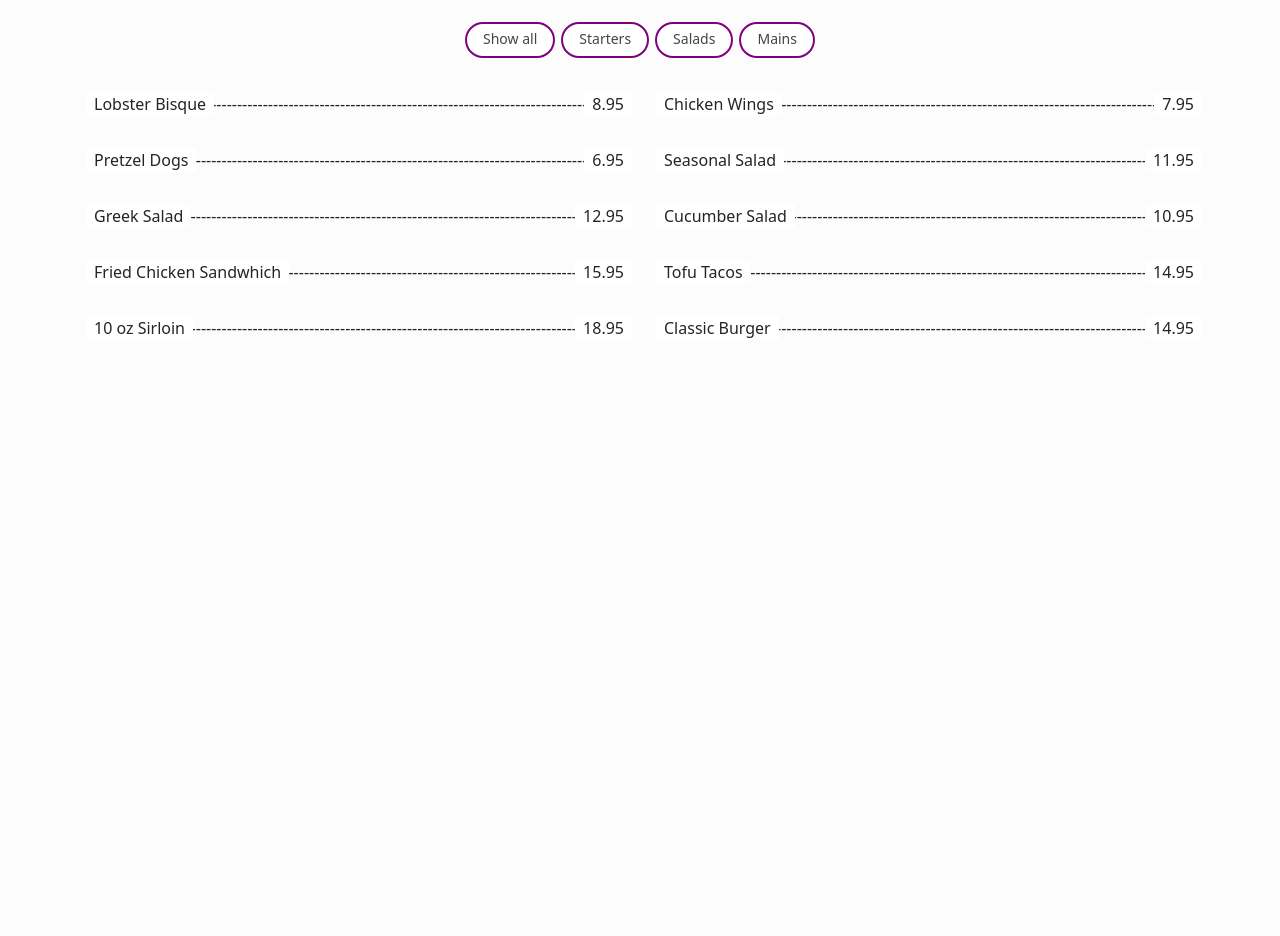
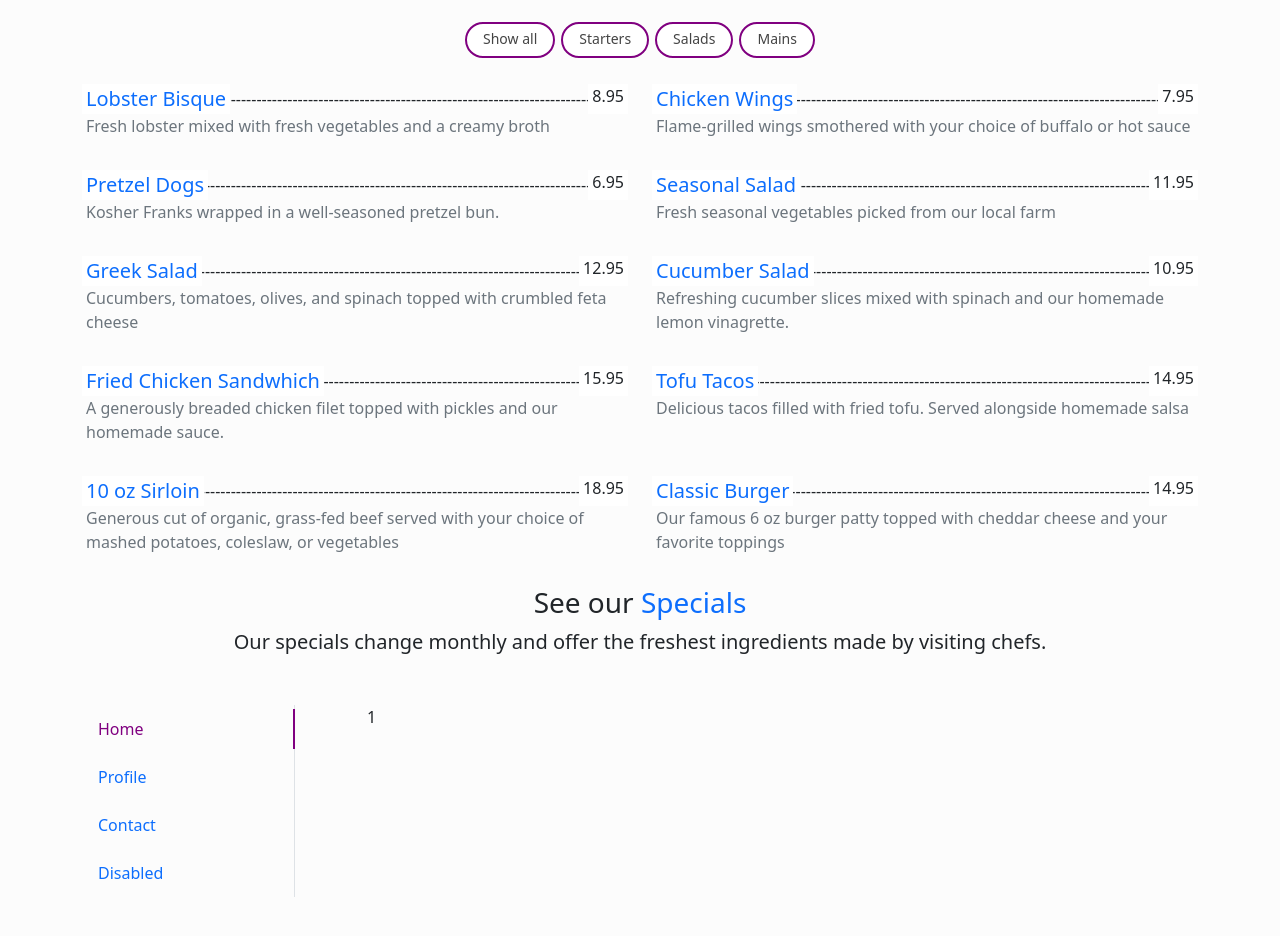
Before and after one commit to sjoseph91/restaurant-template, a React (Vite) app: page / in a window 1280 px wide. Shown: the part 1732-2668 px from the top of the page. Before the commit the page ends 2096 px from the top, so only its background shows below. Built offline with nearby package versions, Linux system fonts and the light colour scheme.

Commit message:
started specials section

```diff
--- a/src/App.css
+++ b/src/App.css
@@ -78,7 +78,7 @@ body {
 .menu .item-price {
   z-index: 3;
   background-color: white;
-  padding: 0 8px;
+  padding: 0 4px;
 }
 .menu .menu-item::after {
   position: absolute;
@@ -88,6 +88,8 @@ body {
     "--------------------------------------------";
   z-index: -1;
   margin-left: 5px;
+  height: 100%;
+  top: 3px;
 }
 
 .menu button {
@@ -108,3 +110,18 @@ body {
   color: white;
   background-color: purple;
 }
+/* Specials */
+
+.specials .nav-item {
+  width: 100%;
+  border-radius: 3px;
+  padding: 4px 0px;
+}
+
+.specials .nav-link.active {
+  color: purple;
+  display: block;
+  border-right: 2px solid purple;
+  position: relative;
+  width: calc(100% + 1px);
+}
--- a/src/App.jsx
+++ b/src/App.jsx
@@ -3,6 +3,7 @@ import Hero from "./assets/components/Hero";
 import About from "./assets/components/About";
 import Why from "./assets/components/Why";
 import Menu from "./assets/components/Menu";
+import Specials from "./assets/components/Specials";
 
 function App() {
   return (
@@ -11,6 +12,7 @@ function App() {
       <About />
       <Why />
       <Menu />
+      <Specials />
     </div>
   );
 }
--- a/src/assets/components/MenuItems.jsx
+++ b/src/assets/components/MenuItems.jsx
@@ -5,11 +5,12 @@ export default function MenuItems({ displayedItems }) {
     <div className="menu-items container">
       <div className="row ">
         {displayedItems.map((item) => (
-          <div key={item.name} className="col-md-6 p-2 mb-3">
-            <div className="d-flex menu-item justify-content-between ps-2">
-              <div className="item-name">{item.name}</div>
+          <div key={item.name} className="col-md-6 mb-3">
+            <div className="d-flex menu-item justify-content-between ">
+              <div className="item-name text-primary lead">{item.name}</div>
               <div className="item-price ms-2">{item.price}</div>
             </div>
+            <p className="text-muted mx-1">{item.description}</p>
           </div>
         ))}
       </div>
--- a/src/assets/components/Navbar.jsx
+++ b/src/assets/components/Navbar.jsx
@@ -2,7 +2,7 @@ import React from "react";
 
 export default function Navbar() {
   return (
-    <nav className="navbar sticky-top navbar-expand-md navbar-dark bg-transparent  mt-5">
+    <nav className="navbar sticky-top navbar-expand-md navbar-dark bg-dark  mt-5">
       <div className="container-md">
         <a className="navbar-brand" href="#home">
           Navbar
--- a/src/assets/components/Phone.jsx
+++ b/src/assets/components/Phone.jsx
@@ -2,14 +2,16 @@ import React from "react";
 
 export default function Phone() {
   return (
-    <div className="p-1 text-white phone position-fixed top-0">
-      <span className="me-3">
-        <i className="bi bi-telephone mx-2"></i> (555) 123-4567
-      </span>
+    <div className="container">
+      <div className=" p-1 text-white phone position-fixed top-0 ">
+        <span className="me-3">
+          <i className="bi bi-telephone me-2"></i> (555) 123-4567
+        </span>
 
-      <span className="me-3">
-        <i className="bi bi-clock mx-2"></i> 10am to 10pm Mon-Sat
-      </span>
+        <span className="me-3">
+          <i className="bi bi-clock mx-2"></i> 10am to 10pm Mon-Sat
+        </span>
+      </div>
     </div>
   );
 }
--- /dev/null
+++ b/src/assets/components/Specials.jsx
@@ -0,0 +1,123 @@
+import React from "react";
+
+export default function Specials() {
+  return (
+    <section className="specials container" id="specials">
+      <header className="text-center">
+        <h3>
+          See our <span className="text-primary">Specials</span>
+        </h3>
+        <p className="lead">
+          Our specials change monthly and offer the freshest ingredients made by
+          visiting chefs.
+        </p>
+      </header>
+      <div className="row my-5">
+        <div className="col-lg-3 ">
+          <ul
+            class="nav d-flex flex-column align-items-lg-start me-5 border-end "
+            id="myTab"
+            role="tablist"
+          >
+            <li class="nav-item" role="presentation">
+              <a
+                class="nav-link active"
+                id="special1-tab"
+                data-bs-toggle="tab"
+                data-bs-target="#special1-tab-pane"
+                type="button"
+                role="tab"
+                aria-controls="special1-tab-pane"
+                aria-selected="true"
+              >
+                Home
+              </a>
+            </li>
+            <li class="nav-item" role="presentation">
+              <a
+                class="nav-link"
+                id="special2-tab"
+                data-bs-toggle="tab"
+                data-bs-target="#special2-tab-pane"
+                type="button"
+                role="tab"
+                aria-controls="special2-tab-pane"
+                aria-selected="false"
+              >
+                Profile
+              </a>
+            </li>
+            <li class="nav-item" role="presentation">
+              <a
+                class="nav-link"
+                id="special3-tab"
+                data-bs-toggle="tab"
+                data-bs-target="#special3-tab-pane"
+                type="button"
+                role="tab"
+                aria-controls="special3-tab-pane"
+                aria-selected="false"
+              >
+                Contact
+              </a>
+            </li>
+            <li class="nav-item" role="presentation">
+              <a
+                class="nav-link"
+                id="special4-tab"
+                data-bs-toggle="tab"
+                data-bs-target="#special4-tab-pane"
+                type="button"
+                role="tab"
+                aria-controls="special4-tab-pane"
+                aria-selected="false"
+              >
+                Disabled
+              </a>
+            </li>
+          </ul>
+        </div>
+        <div className="col-lg-9">
+          <div class="tab-content" id="myTabContent">
+            <div
+              class="tab-pane fade show active"
+              id="special1-tab-pane"
+              role="tabpanel"
+              aria-labelledby="special1-tab"
+              tabindex="0"
+            >
+              1
+            </div>
+            <div
+              class="tab-pane fade"
+              id="special2-tab-pane"
+              role="tabpanel"
+              aria-labelledby="special2-tab"
+              tabindex="0"
+            >
+              2
+            </div>
+            <div
+              class="tab-pane fade"
+              id="special3-tab-pane"
+              role="tabpanel"
+              aria-labelledby="special3-tab"
+              tabindex="0"
+            >
+              3
+            </div>
+            <div
+              class="tab-pane fade"
+              id="special4-tab-pane"
+              role="tabpanel"
+              aria-labelledby="special4-tab"
+              tabindex="0"
+            >
+              4
+            </div>
+          </div>
+        </div>
+      </div>
+    </section>
+  );
+}
```
